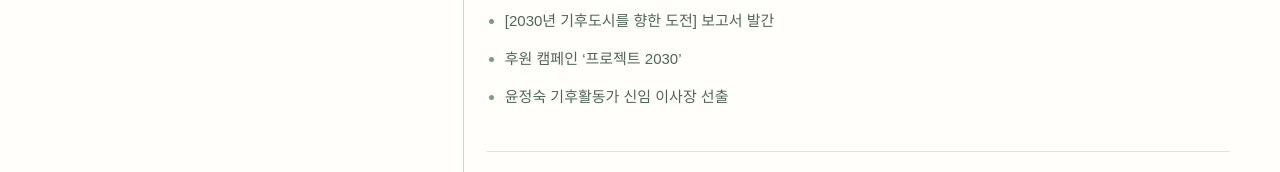
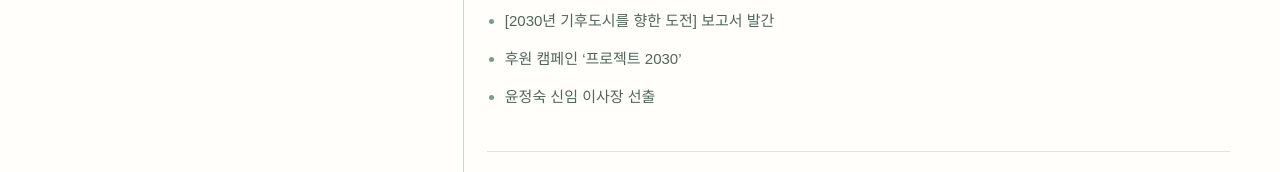
Before and after one commit to 0515jw/intro-igt, a plain HTML site: page index.html in a window 1280 px wide. Shown: the part 4249-4421 px from the top of the page. Drawn offline with Linux system fonts and the light colour scheme.

Commit message:
index.html

```diff
--- a/index.html
+++ b/index.html
@@ -1143,7 +1143,7 @@ body {
                 <li>포지티브 머니(Positive Money)와 공동 한국은행의 보다 과감한 기후·생태 전략을 위한 제안 보고서 발간</li>
                 <li>[2030년 기후도시를 향한 도전] 보고서 발간</li>
                 <li>후원 캠페인 ‘프로젝트 2030’</li>
-                <li>윤정숙 기후활동가 신임 이사장 선출</li>
+                <li>윤정숙 신임 이사장 선출</li>
               </ul>
             </div>
           </details>
```
